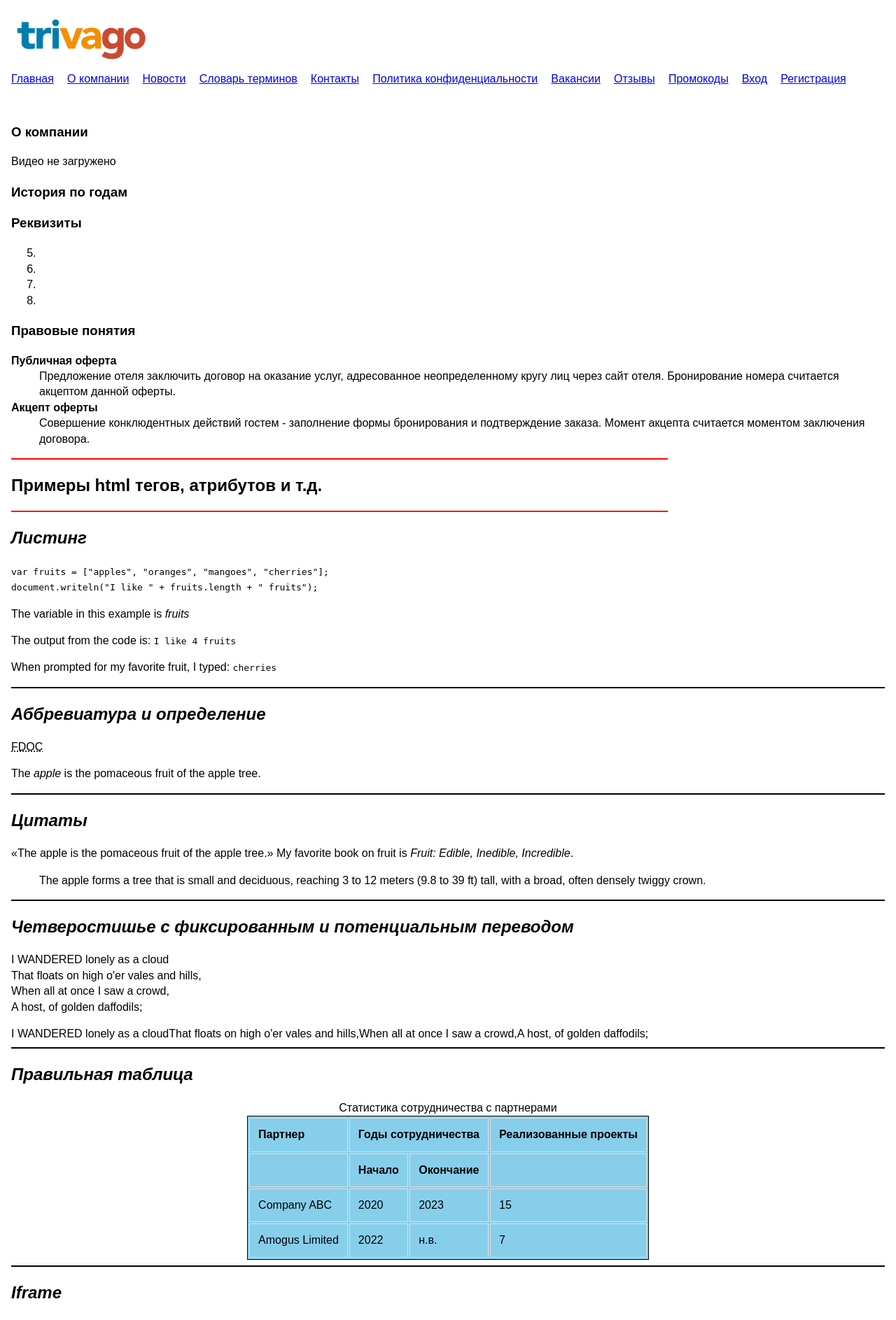
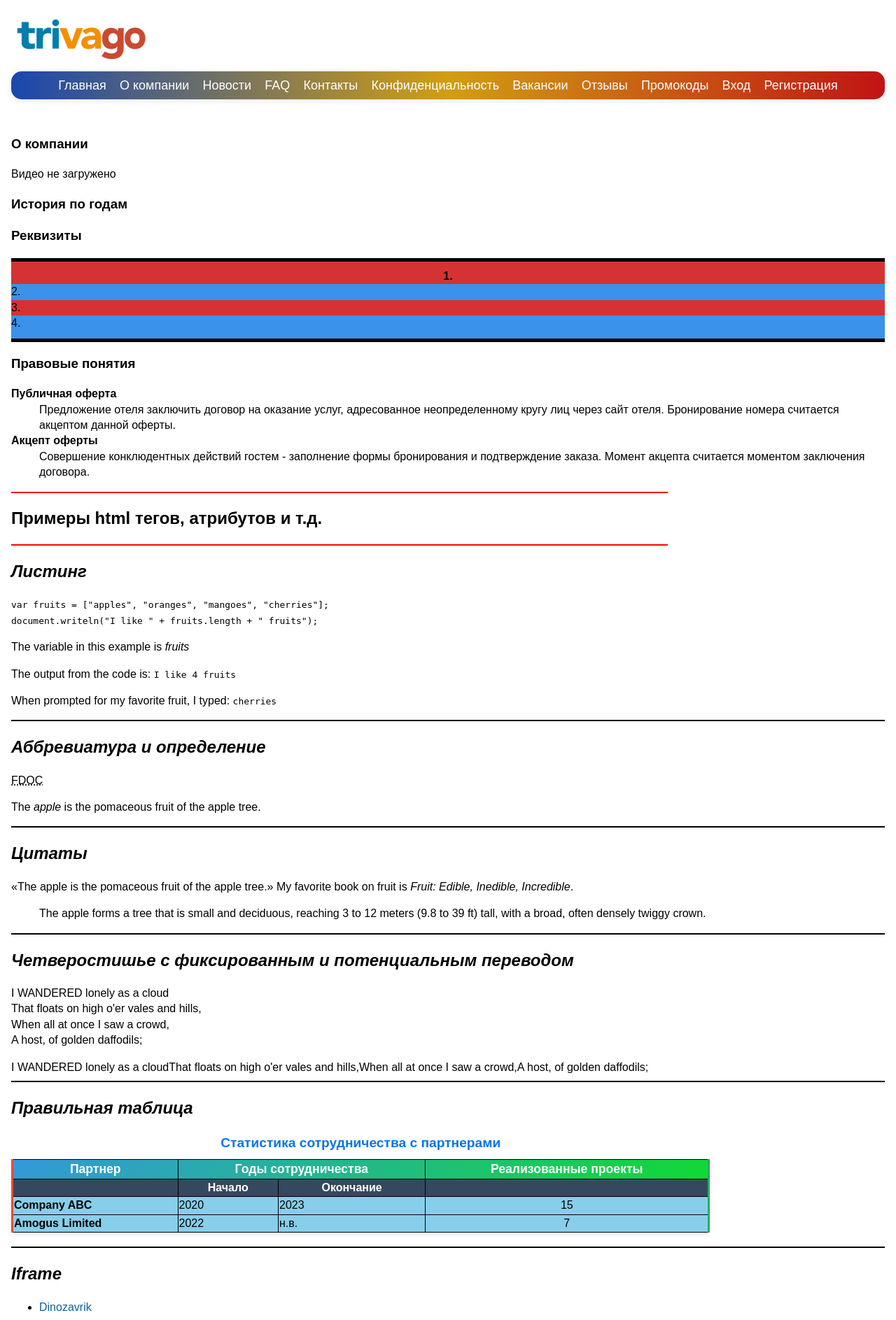
Before and after one commit to TbHund/MyIGI, a Django app: page /about/ in a window 1280 px wide. Shown: the top 1887 px of the page at 70% size. Run offline with Django 5.2, Linux system fonts and the light colour scheme; data that the repository does not hold is empty.

Commit message:
мусор

```diff
--- a/IGI/LR5/Hotel/main/static/main/css/base.css
+++ b/IGI/LR5/Hotel/main/static/main/css/base.css
@@ -5,19 +5,69 @@
     line-height: 1.4;
 }
 
+.container {
+    max-width: 1400px;
+    margin: 0 auto;
+    padding: 1rem;
+}
+/*_______________NAV_______________________*/
+.navbar {
+    background: linear-gradient(90deg, #1a47af, #d19e11, #c01414);
+    padding: 0 20px;
+    border-radius: 15px;
+    box-shadow: 0 2px 10px rgba(0,0,0,0.1);
+    min-height: 40px;
+}
+
 .navbar-nav {
+    min-height: inherit;
     list-style: none;
     padding: 0;
     margin: 0;
     display: flex;
     gap: 1.2rem;
+    justify-content: center;
+    align-items: center;
+    flex-wrap: wrap;
 }
 
-.container {
-    max-width: 1400px;
-    margin: 0 auto;
-    padding: 1rem;
+.navbar-nav .nav-item a {
+    display: block;
+    color: white;
+    font-size: large;
+    transition: all 0.3s ease;
+    border-radius: 4px;
+    white-space: nowrap;
 }
+
+.navbar-nav .nav-item a:hover {
+    color: white;
+    transform: translateY(-2px);
+}
+
+.navbar-nav .nav-item a:focus {
+    color: black !important;
+    font-weight: bold;
+    box-shadow: 0 2px 8px rgba(0,0,0,0.3);
+}
+/*_______________NAV_______________________*/
+
+/*_______________ССЫЛКИ_______________________*/
+a:link {
+    color: #0a629d;
+    text-decoration: none;
+}
+
+a:visited {
+    color: #9b59b6;
+    opacity: 0.8;
+}
+
+.partner-link[target^="_blank"] .partner-caption::after {
+    content: " ↗";
+    display: inline;
+}
+/*_______________ССЫЛКИ____________________*/
 
 /* Стили для сообщений */
 .messages {
--- a/IGI/LR5/Hotel/main/static/main/css/pages/about.css
+++ b/IGI/LR5/Hotel/main/static/main/css/pages/about.css
@@ -1,8 +1,107 @@
-th, td {
-  border: 1px solid #ddd;
-  padding: 12px;
-  text-align: left;
+/*_______________list_______________________*/
+.company-info-list {
+  list-style: decimal;
+  list-style-position: inside;
+  padding: 0;
+  margin: 0;
 }
+
+.company-info-list li:first-child {
+  border-top: 5px solid black;
+  padding-top: 10px;
+  font-weight: bold;
+  text-align: center;
+}
+
+.company-info-list li:last-child {
+  border-bottom: 5px solid black;
+  padding-bottom: 10px;
+  font-weight: lighter;
+}
+
+.company-info-list li:nth-child(even) {
+  background-color: #3b92ea;
+}
+
+.company-info-list li:nth-child(odd) {
+  background-color: #d53333;
+}
+/*_______________list_______________________*/
+
+/*_______________table_______________________*/
+table {
+  width: 80%;
+  border-collapse: collapse;
+  margin: 20px 0;
+  font-family: Arial, sans-serif;
+  box-shadow: 0 2px 8px rgba(0,0,0,0.1);
+}
+
+caption {
+  font-size: 1.2em;
+  font-weight: bold;
+  margin-bottom: 10px;
+  color: #0576e8;
+}
+
+thead tr:first-child {
+  background: linear-gradient(135deg, #3498db, #11d933);
+  color: white;
+  font-size: 1.1em;
+}
+
+thead tr:last-child {
+  background-color: #34495e;
+  color: white;
+}
+
+td:first-child, th:first-child {
+  font-weight: bold;
+  border-left: 3px solid #e74c3c;
+}
+
+td:last-child, th:last-child {
+  border-right: 3px solid #27ae60;
+  text-align: center;
+}
+/*_______________table_______________________*/
+
+/*_______________form_______________________*/
+input:enabled,
+select:enabled,
+textarea:enabled,
+button:enabled {
+    border: 1px solid #3498db;
+    background-color: white;
+}
+
+input:required,
+select:required,
+textarea:required {
+    border: 1px solid #ff6b6b;
+    background-color: white;
+}
+
+input:disabled,
+select:disabled,
+textarea:disabled,
+button:disabled {
+    background-color: #2e12bb;
+    border: 5px dotted #ecce25;
+    color: white;
+    cursor: not-allowed;
+}
+
+input:out-of-range {
+    background-color: #ffe6e6;
+    border-color: #ea16d5;
+}
+
+input[type="checkbox"]:checked,
+input[type="radio"]:checked {
+    accent-color: #9208c8e7;
+}
+/*_______________form_______________________*/
 
 .pets-container {
     display: grid;
--- a/IGI/LR5/Hotel/templates/base.html
+++ b/IGI/LR5/Hotel/templates/base.html
@@ -25,9 +25,9 @@
                     <li class="nav-item"><a href="{% url 'home' %}">Главная</a></li>
                     <li class="nav-item"><a href="{% url 'about' %}">О компании</a></li>
                     <li class="nav-item"><a href="{% url 'news' %}">Новости</a></li>
-                    <li class="nav-item"><a href="{% url 'faq' %}">Словарь терминов</a></li>
+                    <li class="nav-item"><a href="{% url 'faq' %}">FAQ</a></li>
                     <li class="nav-item"><a href="{% url 'contacts' %}">Контакты</a></li>
-                    <li class="nav-item"><a href="{% url 'privacy' %}">Политика конфиденциальности</a></li>
+                    <li class="nav-item"><a href="{% url 'privacy' %}">Конфиденциальность</a></li>
                     <li class="nav-item"><a href="{% url 'vacancies' %}">Вакансии</a></li>
                     <li class="nav-item"><a href="{% url 'reviews' %}">Отзывы</a></li>
                     <li class="nav-item"><a href="{% url 'promotions' %}">Промокоды</a></li>
--- a/IGI/LR5/Hotel/templates/main/about.html
+++ b/IGI/LR5/Hotel/templates/main/about.html
@@ -48,7 +48,7 @@
 
     <article>
         <h1>Реквизиты</h1>
-        <ol class="company-info-list" type="1" start="5">
+        <ol class="company-info-list" type="1" start="1">
             <li class="company-info-item">
                 {% if company_info.email %}
                 <span>Почта компании</span> —
```
